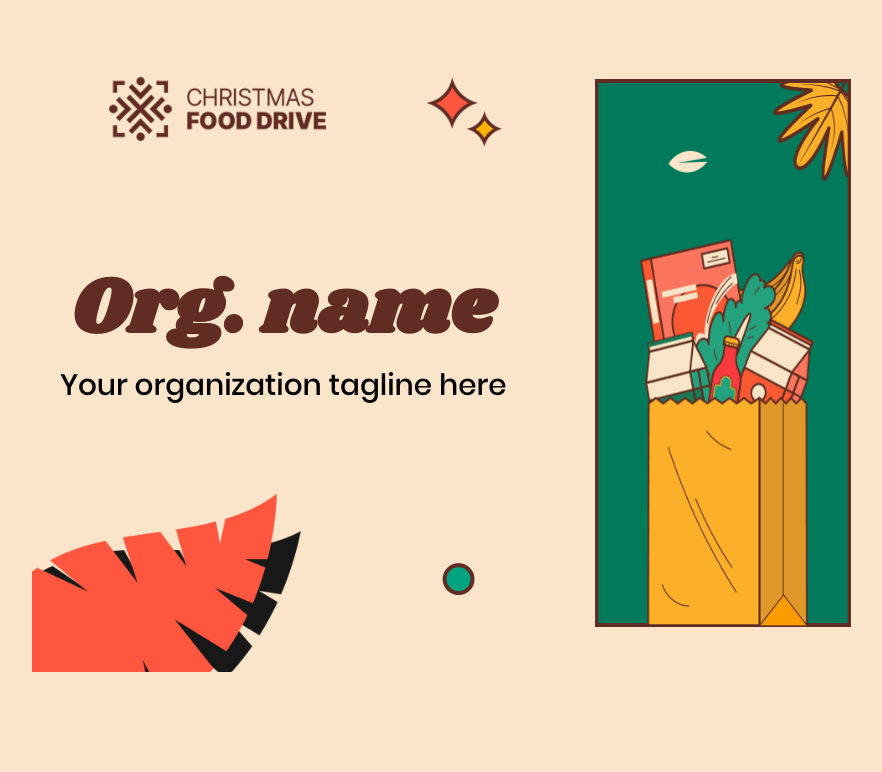
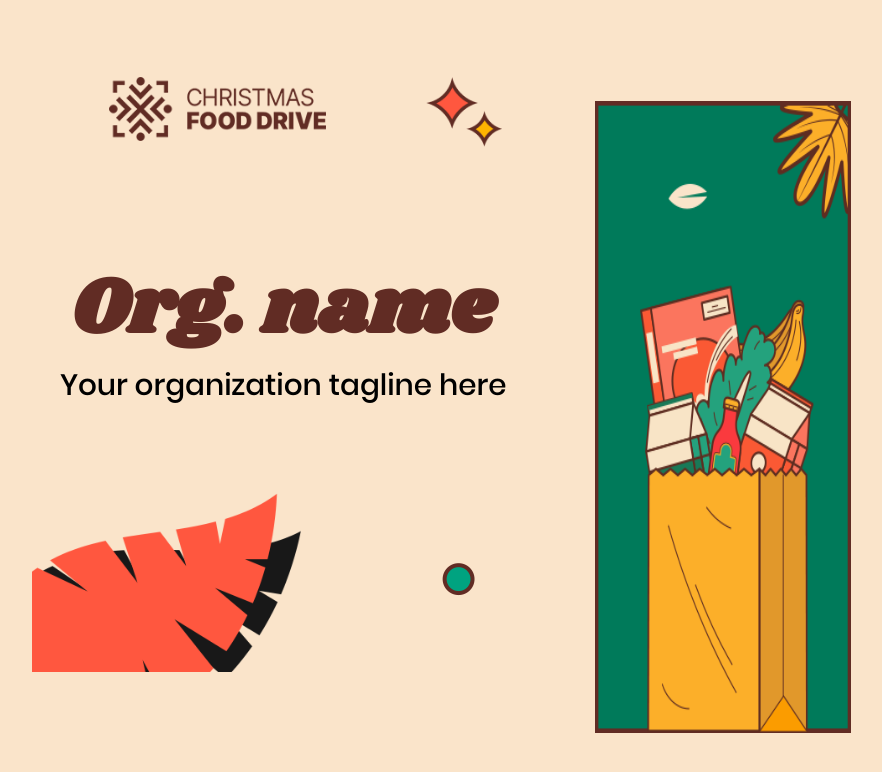
Before and after one commit to alexxxandr888/alexxxandr888.github.io, a plain HTML site: page test_web_2/index.html in a window 1280 px wide. Shown: the whole page, without its empty margins (160-1042 px from the left). Drawn offline with Linux system fonts and the light colour scheme.

Commit message:
Update main.css

```diff
--- a/test_web_2/css/main.css
+++ b/test_web_2/css/main.css
@@ -44,10 +44,11 @@ body {
 .logo-1 {
 	display: inline-block;
     position: absolute;
-    margin-top: 29px;
+    margin-top: 4vw;
+    margin-bottom: 10px;
     margin-left: 44vw;
     width: 20%;
-    height: 548px;
+    height: 79%;
 }
 
 .logo-1 img {
```
